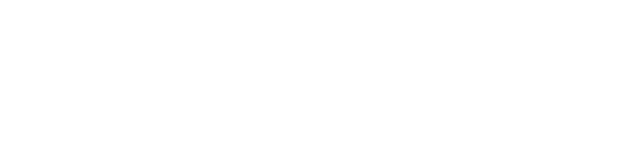
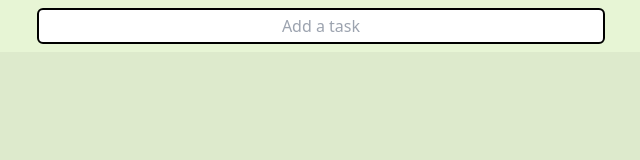
Before and after one commit to 88potatoes/todolist, a plain HTML site: page index.html in a window 1280 px wide. Shown: the whole page, without its empty margins (319-959 px from the left). Drawn offline with Linux system fonts and the light colour scheme; the site is published under a folder, as on GitHub Pages, so addresses that start at the root find nothing.

Commit message:
add: try new url

```diff
--- a/index.html
+++ b/index.html
@@ -4,9 +4,9 @@
     <meta charset="UTF-8" />
     <link rel="icon" type="image/svg+xml" href="/vite.svg" />
     <meta name="viewport" content="width=device-width, initial-scale=1.0" />
-    <title>Vite + React</title>
-    <script type="module" crossorigin src="/assets/index-10ddc4ee.js"></script>
-    <link rel="stylesheet" href="/assets/index-28a53618.css">
+    <title>To-Do 📝</title>
+    <script type="module" crossorigin src="todolist/assets/index-10ddc4ee.js"></script>
+    <link rel="stylesheet" href="todolist/assets/index-28a53618.css">
   </head>
   <body>
     <div id="root"></div>
```
